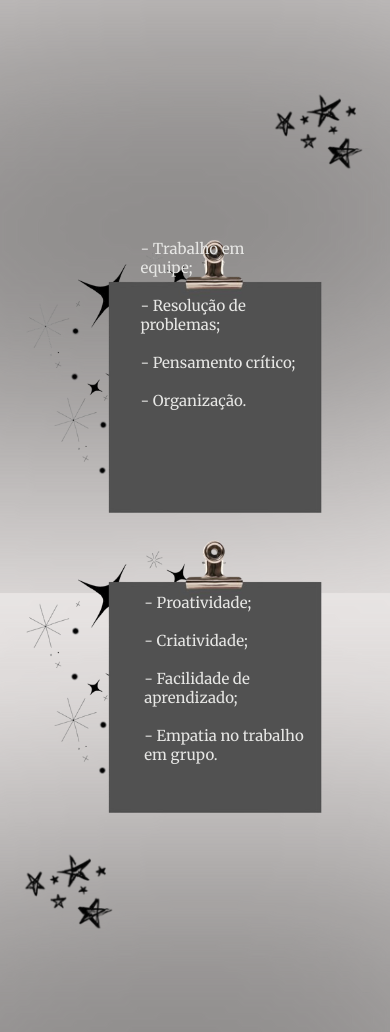
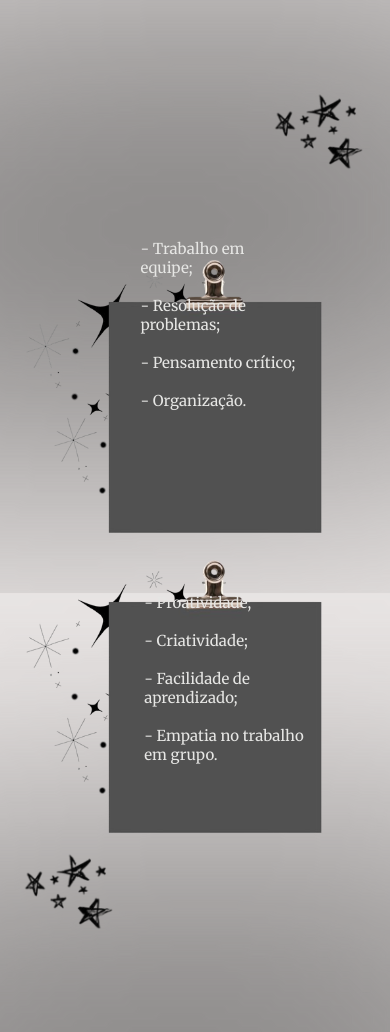
Before and after one commit to Lohanyy17/Portfolio, a Flask app: page / in a window 390 px wide; the page is wider, and only the part inside the window is pictured. Shown: the part 2783-3815 px from the top of that part. Run offline with Flask 3, Linux system fonts and the light colour scheme.

Commit message:
Update style.css

```diff
--- a/static/styles/style.css
+++ b/static/styles/style.css
@@ -805,7 +805,7 @@ body{
 .cardeneta{
     width: 80%;
     margin-left: 10px;
-    margin-top: -390px;
+    margin-top: -370px;
 }
 
 .soft_skills{
@@ -827,7 +827,7 @@ body{
 .cardenetad{
     width: 80%;
     margin-left: 10px;
-    margin-top: -90px;
+    margin-top: -70px;
 }
 
 .interesses{
```
